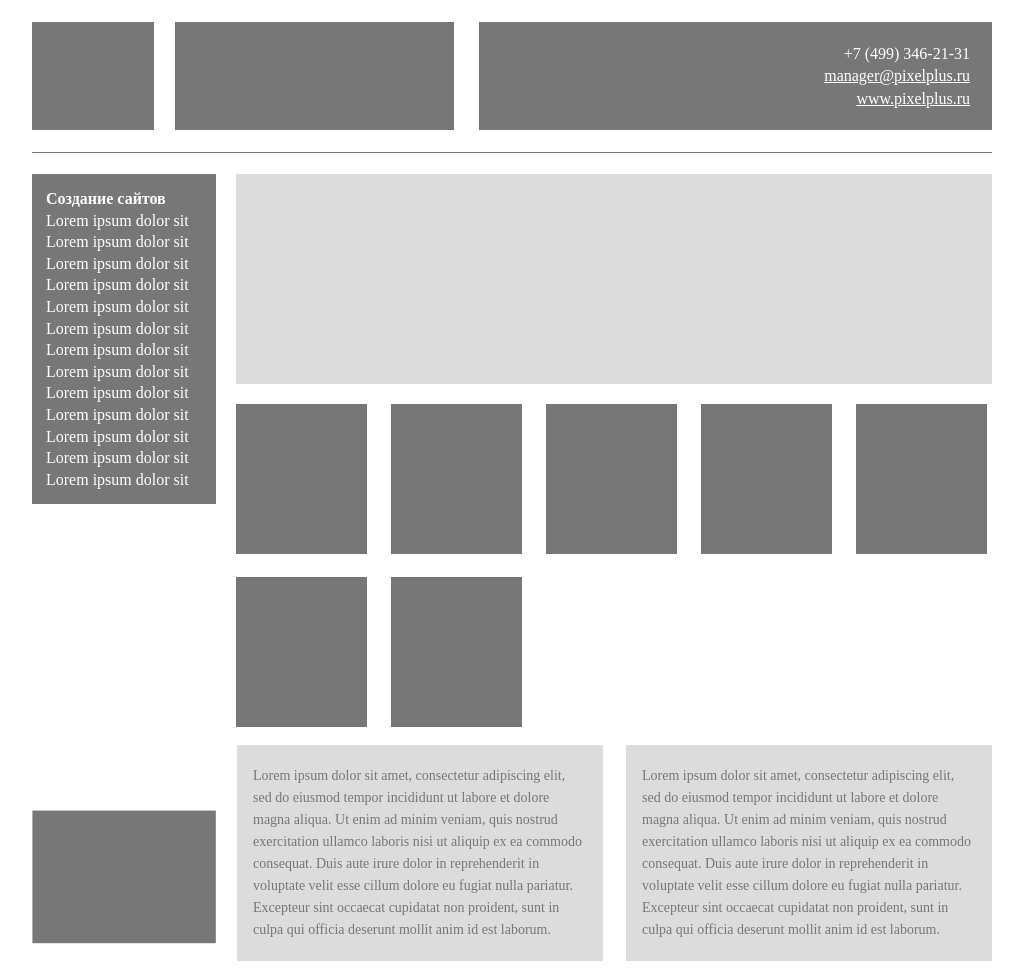
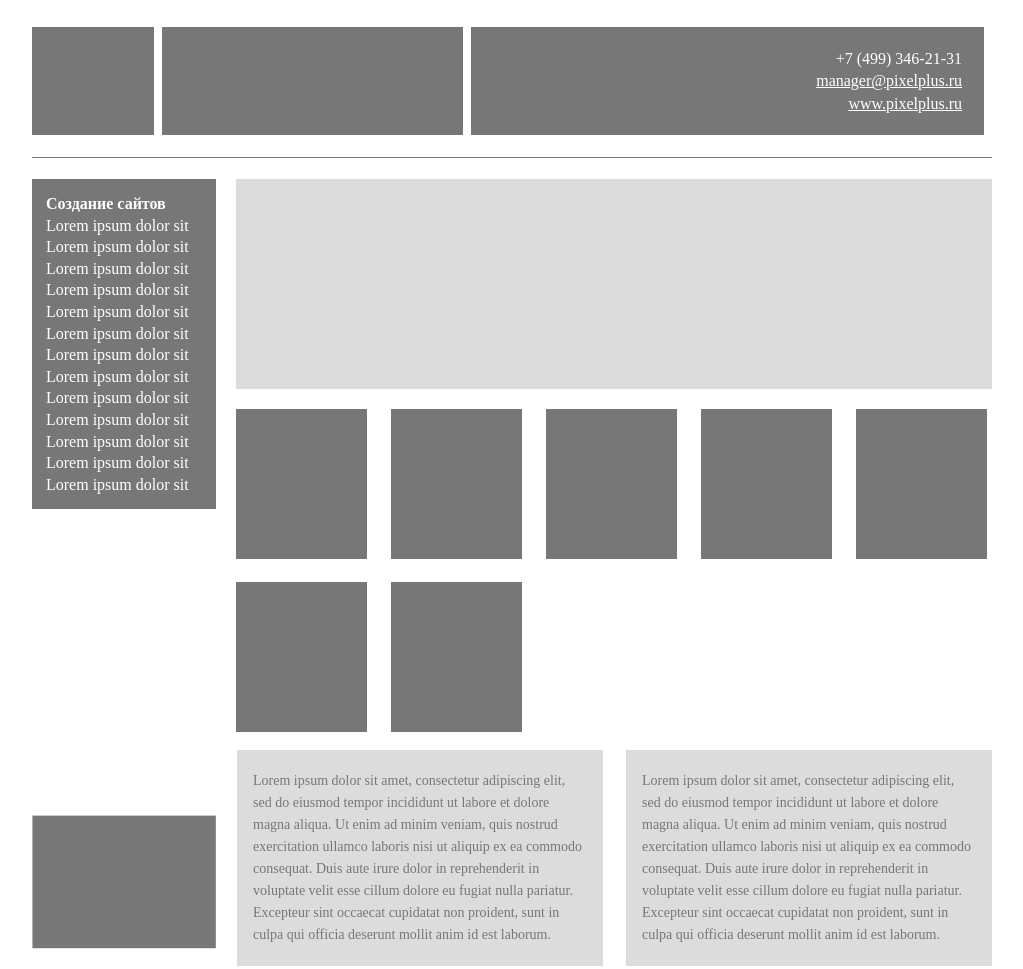
Before and after one commit to MilordVladyslav/html-css-practice, a website: page app/index.html in a window 1280 px wide. Shown: the top 969 px of the page, without its empty margins (128-1151 px from the left). Drawn offline with Linux system fonts and the light colour scheme.

Commit message:
fix header & footer

```diff
--- a/app/index.html
+++ b/app/index.html
@@ -130,7 +130,6 @@
 
     </div>
     <!--1 img 2,3 divs-->
-    <script src="./js/libs.min.js"></script>
     <script src="./js/common.js"></script>
 </body>
 </html>
--- a/app/scss/all.scss
+++ b/app/scss/all.scss
@@ -1,6 +1,5 @@
 @import "variables.scss";
 @import "default.scss";
 @import "header.scss";
-@import "media.scss";
 @import "content.scss";
 @import "footer.scss";
--- a/app/scss/default.scss
+++ b/app/scss/default.scss
@@ -1,6 +1,12 @@
+html,
+body {
+  height: 100%;
+}
+
+
 .wrapper {
   width: 960px;
-  margin: 0 auto;
+  margin: 5px auto;
   min-height: 100%;
   position: relative;
 }
@@ -10,5 +16,3 @@
   display: table;
   clear: both;
 }
-
-//787878
--- a/app/scss/header.scss
+++ b/app/scss/header.scss
@@ -4,6 +4,8 @@
   padding-top: 22px;
   padding-bottom: 22px;
   border-bottom: 1px solid #787878;
+  display: flex;
+  justify-content: space-between;
 }
 
 .logo {
@@ -12,9 +14,8 @@
 
 .contact {
   background: $dark-gray;
-  width: 279px;
+  width: 301px;
   height: 108px;
-  margin-left: 21px;
   float: left;
 }
 
```
Also changed, not shown: app/css/all.css, app/scss/media.scss (deleted).
